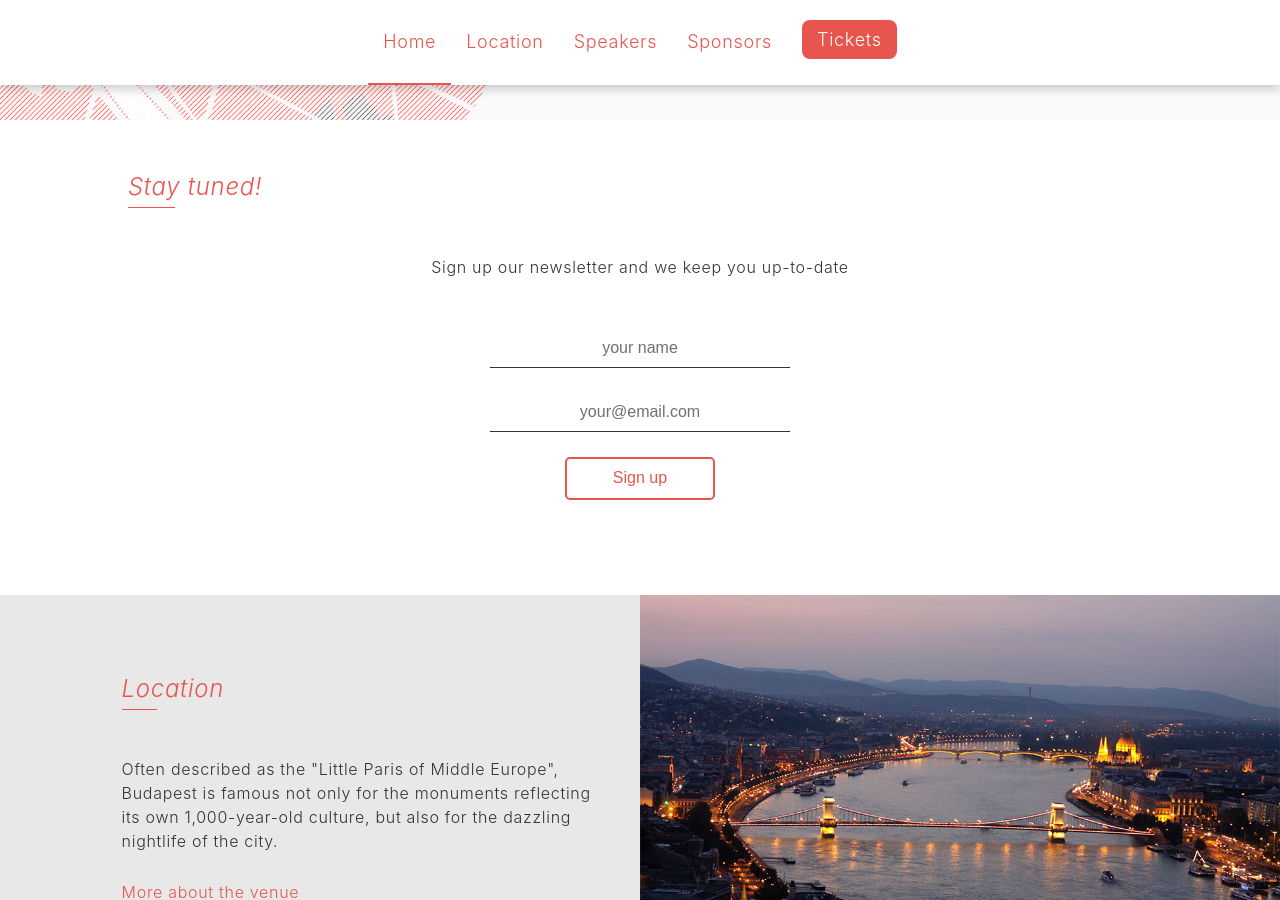
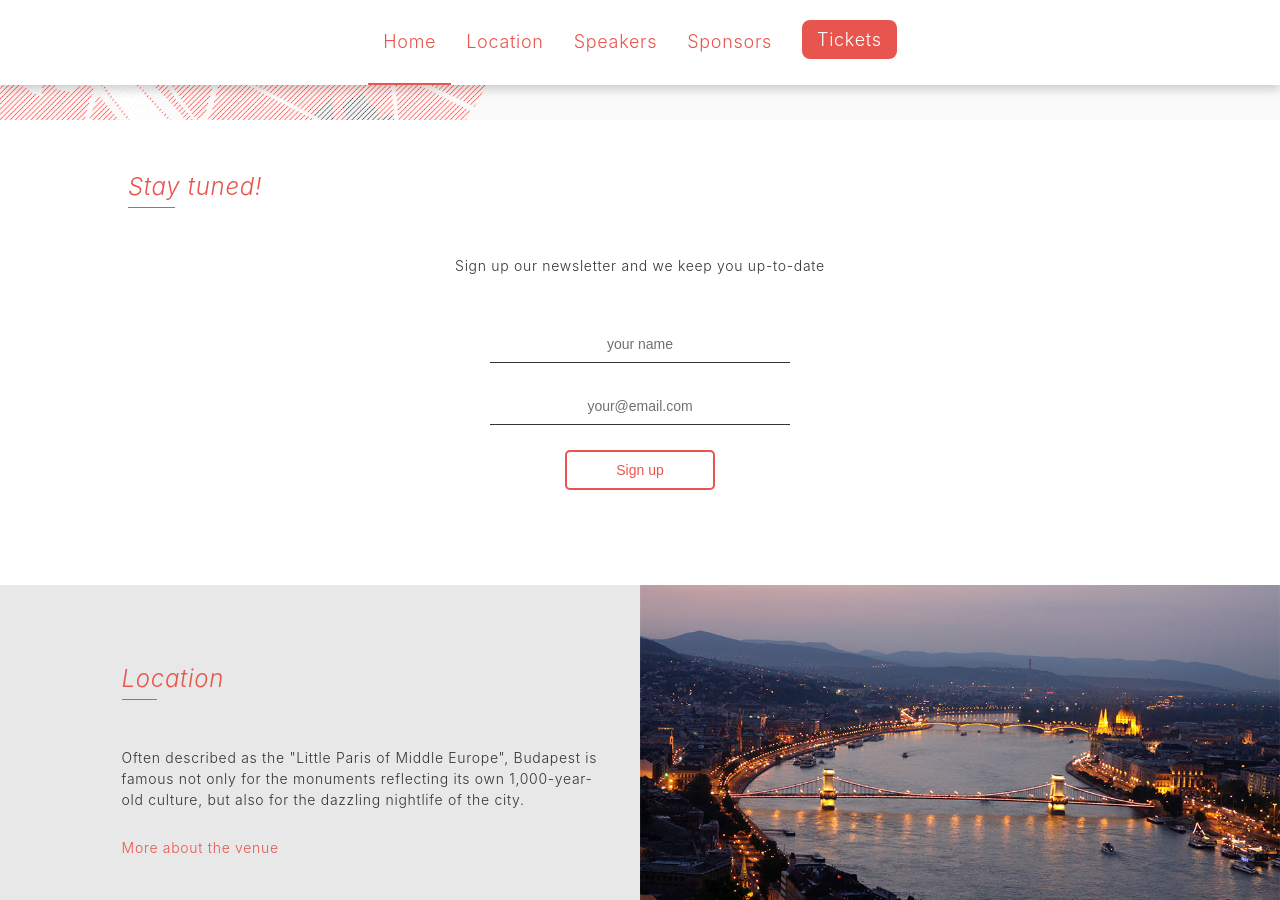
Before and after one commit to euruko/euruko2017.github.io, a Jekyll site: the page built from index.html, in a window 1280 px wide and 900 px high, scrolled down 400 px. Built offline with Jekyll 4.4.1, drawn with Linux system fonts in a browser that asks for light colours.

Commit message:
Define the default font-size for all the elements

```diff
--- a/_sass/base.scss
+++ b/_sass/base.scss
@@ -8,6 +8,7 @@ html {
 
 body {
   font-family: -apple-system, BlinkMacSystemFont, "Segoe UI", Roboto, Oxygen, Ubuntu, Cantarell, "Open Sans", "Helvetica Neue", sans-serif;
+  font-size: 14px;
   font-weight: 300;
   line-height: 1.5;
   letter-spacing: 0.7px;
@@ -68,7 +69,6 @@ a:active {
 */
 table {
   width: 100%;
-  font-size: 14px;
   background: #fafafa;
 }
 
--- a/_sass/footer.scss
+++ b/_sass/footer.scss
@@ -1,7 +1,6 @@
 .footer {
   background: #191919;
   color: #e6e6e6;
-  font-size: 14px;
 }
 
 .footer-container {
--- a/_sass/speakers.scss
+++ b/_sass/speakers.scss
@@ -43,6 +43,5 @@
 }
 
 .speaker__title {
-  font-size: 15px;
   color: #e8554e;
 }
--- a/_sass/sponsors.scss
+++ b/_sass/sponsors.scss
@@ -8,7 +8,6 @@
 .sponsors-call {
   margin: 80px auto;
   text-align: center;
-  font-size: 14px;
 }
 
 .sponsors-call p {
--- a/_sass/subscription-form.scss
+++ b/_sass/subscription-form.scss
@@ -12,7 +12,6 @@
   border: 0;
   border-bottom: solid 1px $font-color;
   text-align: center;
-  font-size: 16px;
   color: $font-color;
   width: 100%;
   max-width: 300px;
@@ -24,7 +23,6 @@
   background-color: transparent;
   border: solid 2px $primary-color;
   border-radius: 5px;
-  font-size: 16px;
   color: $primary-color;
   cursor: pointer;
   width: 100%;
```
